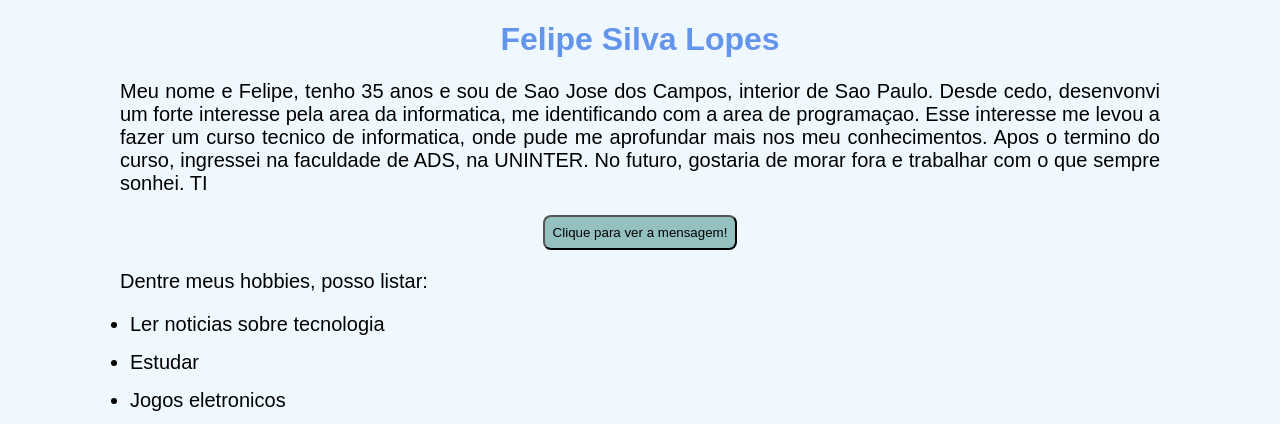
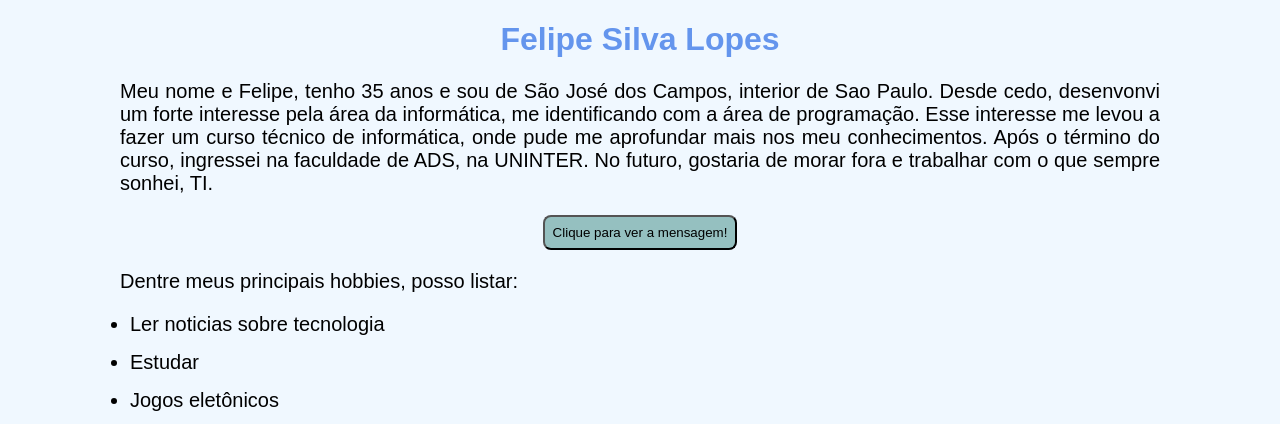
Before and after one commit to flopes679640/FDS, a plain HTML site: page index.html in a window 1280 px wide. Shown: the top 424 px of the page. Drawn offline with Linux system fonts and the light colour scheme; grey boxes are pictures that could not be loaded.

Commit message:
Update index.html

```diff
--- a/index.html
+++ b/index.html
@@ -10,22 +10,22 @@
 
 <body>
     <h1>Felipe Silva Lopes</h1>
-    <p>Meu nome e Felipe, tenho 35 anos e sou de Sao Jose dos Campos, interior de Sao Paulo.
-        Desde cedo, desenvonvi um forte interesse pela area da informatica, me
-        identificando com a area de programaçao.
-        Esse interesse me levou a fazer um curso tecnico de informatica, onde pude me aprofundar
-        mais nos meu conhecimentos. Apos o termino do curso, ingressei na faculdade de ADS, na UNINTER.
-        No futuro, gostaria de morar fora e trabalhar com o que sempre sonhei. TI
+    <p>Meu nome e Felipe, tenho 35 anos e sou de São José dos Campos, interior de Sao Paulo.
+        Desde cedo, desenvonvi um forte interesse pela área da informática, me
+        identificando com a área de programação.
+        Esse interesse me levou a fazer um curso técnico de informática, onde pude me aprofundar
+        mais nos meu conhecimentos. Após o término do curso, ingressei na faculdade de ADS, na UNINTER.
+        No futuro, gostaria de morar fora e trabalhar com o que sempre sonhei, TI.
     </p>
     <button class="botaoMensagem">Clique para ver a mensagem!</button>
     <div>
         <p id="mensagem"></p>
     </div>
-    <p>Dentre meus hobbies, posso listar:</p>
+    <p>Dentre meus principais hobbies, posso listar:</p>
     <ul>
         <li>Ler noticias sobre tecnologia</li>
         <li>Estudar</li>
-        <li>Jogos eletronicos</li>
+        <li>Jogos eletônicos</li>
     </ul>
     <div style="text-align: center;">
         <img src="img/img.png" alt="foto Hobbis" id="fotoHobbis">
@@ -34,7 +34,7 @@
     <div style="text-align: center;">
         <table >
             <tr>
-                <th>Pais de Interesse</th>
+                <th>País de Interesse</th>
                 <th>Foto do Pais</th>
             </tr>
             <tr>
```
